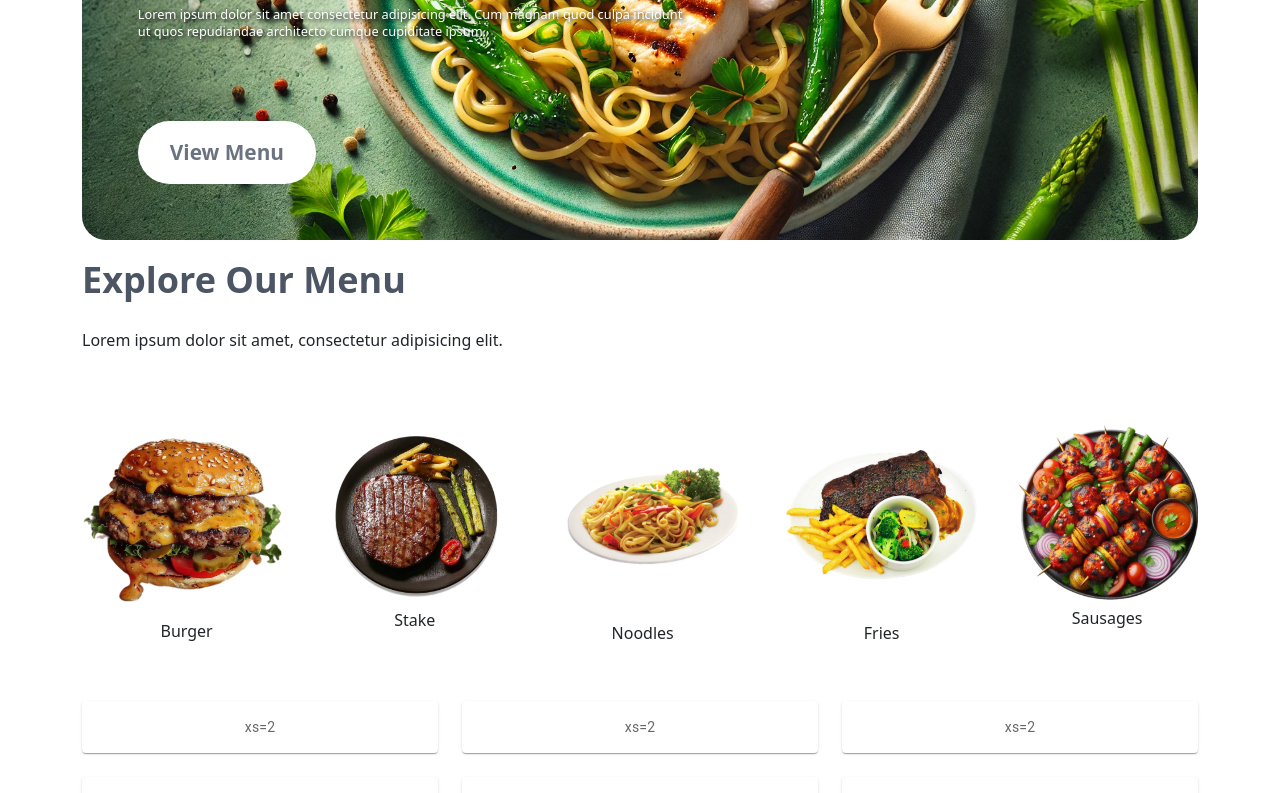
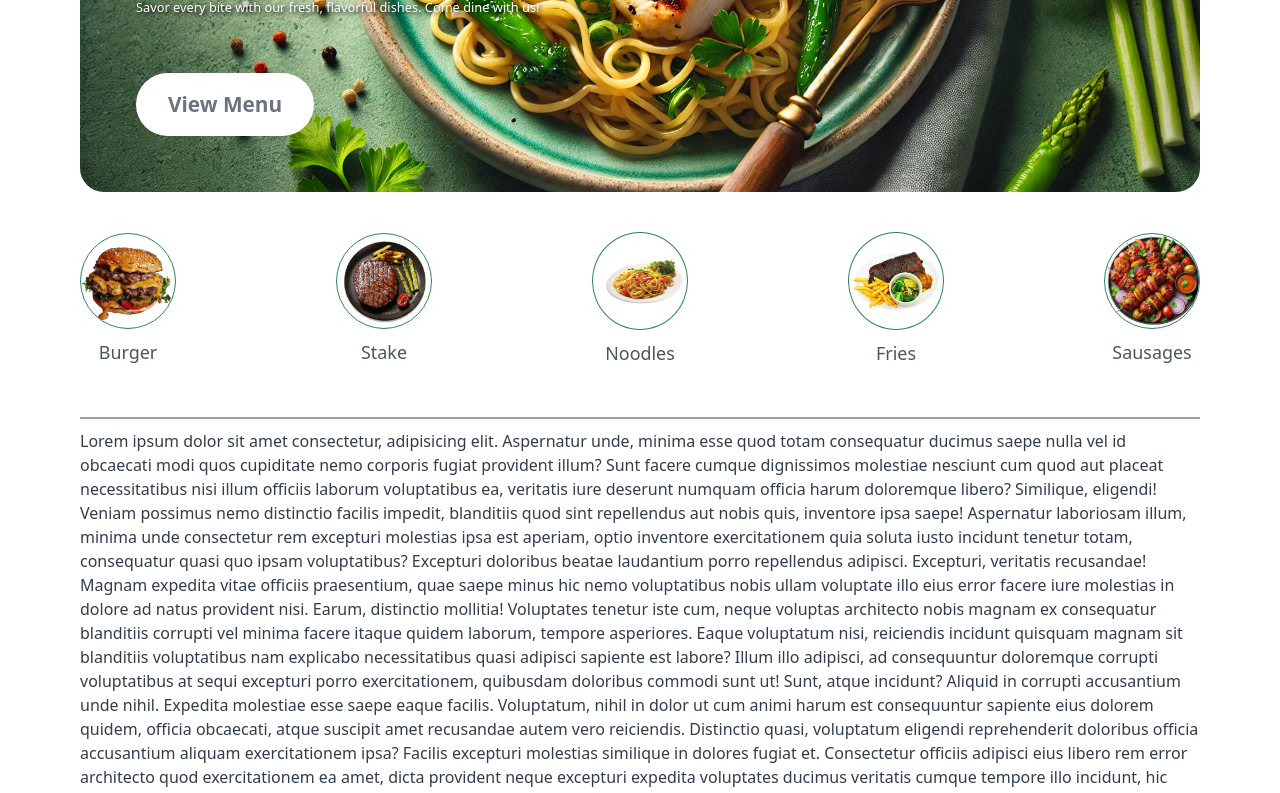
Before and after one commit to kameyaw14/Restaurant-Landing-Page, a React (Vite) app in the folder frontend/: page / in a window 1280 px wide. Shown: the part 480-1273 px from the top of the page. Built offline with nearby package versions, Linux system fonts and the light colour scheme.

Commit message:
added explore menu

```diff
--- a/frontend/src/App.jsx
+++ b/frontend/src/App.jsx
@@ -3,7 +3,6 @@ import NavBar from "./components/NavBar";
 import Hero from "./components/Hero";
 import { assets } from "./assets/images/assets";
 import ExploreMenu from "./components/ExploreMenu";
-import "bootstrap/dist/css/bootstrap.min.css";
 
 const App = () => {
   const bgStyle = {
--- a/frontend/src/components/ExploreMenu.jsx
+++ b/frontend/src/components/ExploreMenu.jsx
@@ -1,28 +1,34 @@
 import React from "react";
 import { menu_list } from "../assets/images/assets";
-import MenuItemGrid from "./MenuItemGrid";
 
 const ExploreMenu = () => {
   return (
-    <div className="explore-menu flex flex-col gap-[20px] ">
-      <h1 className="text-gray-600 font-bold sm:text-4xl text-xl">
-        Explore Our Menu
+    <div className=" flex flex-col gap-[20px] ">
+      {/* <h1 className="text-gray-600 font-bold sm:text-4xl text-xl">
+        Discover Our Delicious Menu
       </h1>
-      <p className="explore-text max-w-[60%] ">
-        Lorem ipsum dolor sit amet, consectetur adipisicing elit.
-      </p>
-      <div className="explore-list flex justify-between items-center gap-[30px] text-center my-[20px] overflow-x-scroll">
+      <p className=" md:max-w-[60%] ">
+        Explore a wide variety of flavors carefully crafted to suit every
+        craving. Whether you're in the mood for something savory or sweet, we’ve
+        got you covered.
+      </p> */}
+      <div className=" flex justify-between items-center gap-[30px] text-center my-[20px] overflow-x-scroll no-scrollbar">
         {menu_list.map((item, index) => {
           return (
-            <div key={index} className="explore-menu-list-item">
-              <img src={item.menu_image} alt="" />
-              <p>{item.menu_name}</p>
+            <div key={index} className="">
+              <img
+                src={item.menu_image}
+                alt=""
+                className="w-[7.5vw] min-w-20 cursor-pointer rounded-[50%] transition-[0.2s] border border-3 border-green-700"
+              />
+              <p className="mt-[10px] text-gray-600 text-[max(1.4vw,16px)] cursor-pointer font-medium">
+                {item.menu_name}
+              </p>
             </div>
           );
         })}
       </div>
-      {/* grid */}
-      <MenuItemGrid />
+      <hr className="my-[10px] h-[2px] bg-gray-400 border-none" />
     </div>
   );
 };
--- a/frontend/src/components/Hero.jsx
+++ b/frontend/src/components/Hero.jsx
@@ -13,19 +13,17 @@ const Hero = () => {
           variants={SlideRight(1)}
           initial="hidden"
           animate="visible"
-          className="font-bold text-white text-[max(6vw,22px)]  sm:text-[5vw] md:text-[4vw] lg:text-[3.5vw] xl:text-[3vw] [text-shadow:2px_2px_4px_green] leading-tight"
+          className="font-bold text-white text-[max(7.5vw,22px)]  sm:text-[5vw] md:text-[4vw] lg:text-[3.5vw] xl:text-[3vw] [text-shadow:2px_2px_4px_green] leading-tight"
         >
-          Lorem ipsum dolor sit amet.
+          Enjoy Delicious Dining!
         </motion.h2>
         <motion.p
           variants={SlideLeft(1.3)}
           initial="hidden"
           animate="visible"
-          className="mt-3 text-white text-[max(3.5vw,14px)] sm:text-[3vw] md:text-[2.5vw] lg:text-[1.5vw] xl:text-[1vw] [text-shadow:2px_2px_4px_black] leading-snug"
+          className="mt-3 text-white text-[max(5vw,14px)] sm:text-[3vw] md:text-[2.5vw] lg:text-[1.5vw] xl:text-[1vw] [text-shadow:2px_2px_4px_black] leading-snug"
         >
-          Lorem ipsum dolor sit amet consectetur adipisicing elit. Cum magnam
-          quod culpa incidunt ut quos repudiandae architecto cumque cupiditate
-          ipsum.
+          Savor every bite with our fresh, flavorful dishes. Come dine with us!
         </motion.p>
 
         <motion.div
@@ -35,6 +33,7 @@ const Hero = () => {
           className="flex justify-center items-center gap-6 sm:gap-8 lg:gap-10 mt-6 md:mt-8 lg:mt-10"
         >
           <button
+            aria-label="View the menu"
             className={`${primaryBtn} flex items-center gap-2 text-[1rem] sm:text-[1.1rem] md:text-[1.2rem] lg:text-[1.3rem] mt-4`}
           >
             View Menu
--- a/frontend/src/components/MenuItemGrid.jsx
+++ /dev/null
@@ -1,34 +0,0 @@
-import * as React from "react";
-import { experimentalStyled as styled } from "@mui/material/styles";
-import Box from "@mui/material/Box";
-import Paper from "@mui/material/Paper";
-import Grid from "@mui/material/Grid";
-
-const Item = styled(Paper)(({ theme }) => ({
-  backgroundColor: "#fff",
-  ...theme.typography.body2,
-  padding: theme.spacing(2),
-  textAlign: "center",
-  color: theme.palette.text.secondary,
-  ...theme.applyStyles("dark", {
-    backgroundColor: "#1A2027",
-  }),
-}));
-
-export default function MenuItemGrid() {
-  return (
-    <Box sx={{ flexGrow: 1 }}>
-      <Grid
-        container
-        spacing={{ xs: 2, md: 3 }}
-        columns={{ xs: 4, sm: 8, md: 12 }}
-      >
-        {Array.from(Array(6)).map((_, index) => (
-          <Grid item xs={2} sm={4} md={4} key={index}>
-            <Item>xs=2</Item>
-          </Grid>
-        ))}
-      </Grid>
-    </Box>
-  );
-}
--- a/frontend/src/index.css
+++ b/frontend/src/index.css
@@ -1,5 +1,13 @@
-@import url('https://fonts.googleapis.com/css2?family=Poppins:ital,wght@0,100;0,200;0,300;0,400;0,500;0,600;0,700;0,800;0,900;1,100;1,200;1,300;1,400;1,500;1,600;1,700;1,800;1,900&display=swap');
+@import url("https://fonts.googleapis.com/css2?family=Poppins:ital,wght@0,100;0,200;0,300;0,400;0,500;0,600;0,700;0,800;0,900;1,100;1,200;1,300;1,400;1,500;1,600;1,700;1,800;1,900&display=swap");
 
 @tailwind base;
 @tailwind components;
 @tailwind utilities;
+
+.no-scrollbar {
+  -ms-overflow-style: none; /* Internet Explorer 10+ */
+  scrollbar-width: none; /* Firefox */
+}
+.no-scrollbar::-webkit-scrollbar {
+  display: none; /* Chrome, Safari, and Opera */
+}
```
